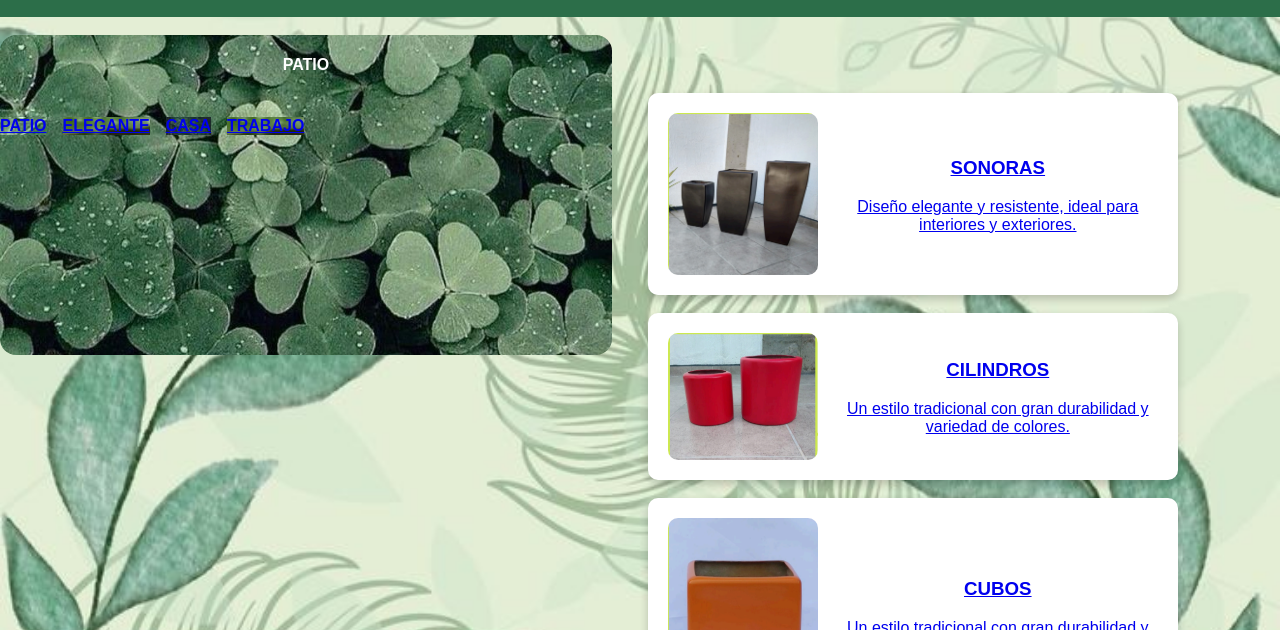
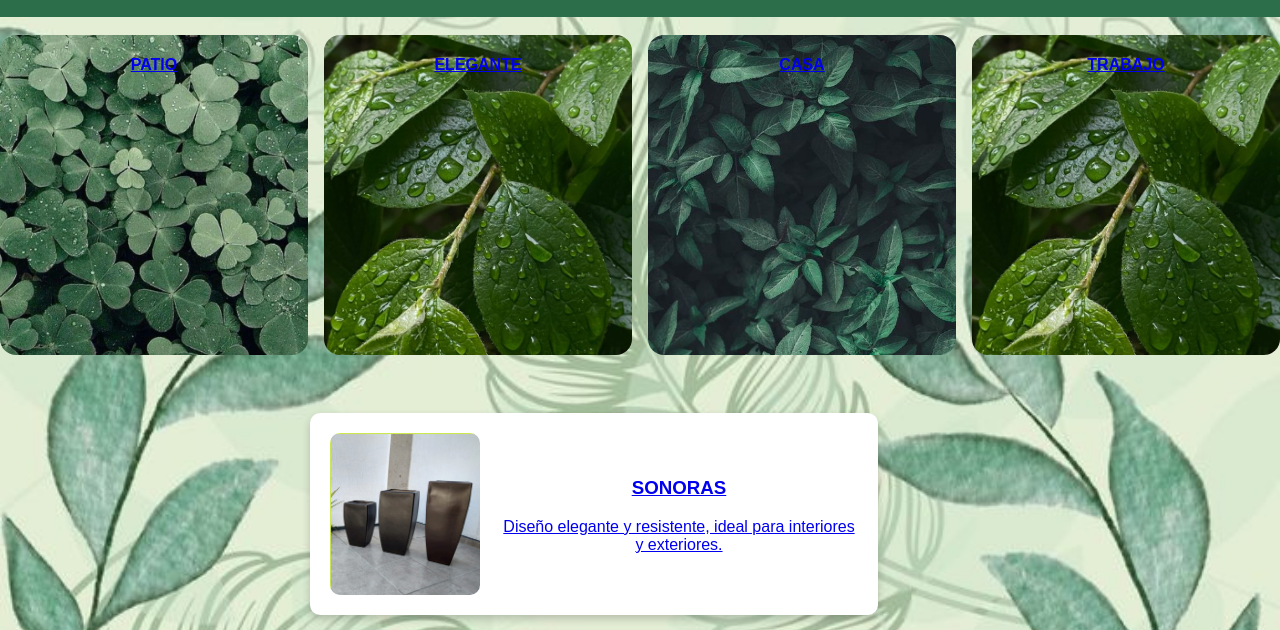
Before and after one commit to LeslyNaian/Lesly-pizzas.github.oi, a plain HTML site: page Principal .html in a window 1280 px wide. Shown: the part 96-726 px from the top of the page. Drawn offline with Linux system fonts and the light colour scheme.

Commit message:
Update Principal .html

```diff
--- a/Principal .html
+++ b/Principal .html
@@ -120,28 +120,17 @@
     <br>
    <div class="kodfun-galeri">
     <div style="background-image: url('9298f29aa6adc5a1b7963fd2f12f63e0.jpg');">
-        <h4> PATIO</h4>
-
-
-       <div class="kodfun-galeri">
-    <a href="Cubos.html">
-        <div style="background-image: url('9298f29aa6adc5a1b7963fd2f12f63e0.jpg');">
-            <h4>PATIO</h4>
+        <a href="Cubos.html"><h4>PATIO</h4></a>
     </div>
-    </a>
-    <a href="Maceta1.html">
     <div style="background-image: url('0d979a188732d8af38288b91ec8778ea.jpg');">
-            <h4>ELEGANTE</h4>
+        <a href="Maceta1.html"><h4>ELEGANTE</h4></a>
     </div>
-    </a>
-    <a href="Maceta2.html">
     <div style="background-image: url('d36aca6439dd1f4e68a8728832f09c91.jpg');">
-            <h4>CASA</h4>
+        <a href="Maceta2.html"><h4>CASA</h4></a>
     </div>
-    </a>
-    <a href="Maceta1.html">
     <div style="background-image: url('0d979a188732d8af38288b91ec8778ea.jpg');">
-            <h4>TRABAJO</h4>
+        <a href="Maceta2.html"><h4>TRABAJO</h4></a>
+    </div>
 </div>
     </a>
 </div>
```
Lines whose indentation alone changed are shown as unchanged.
